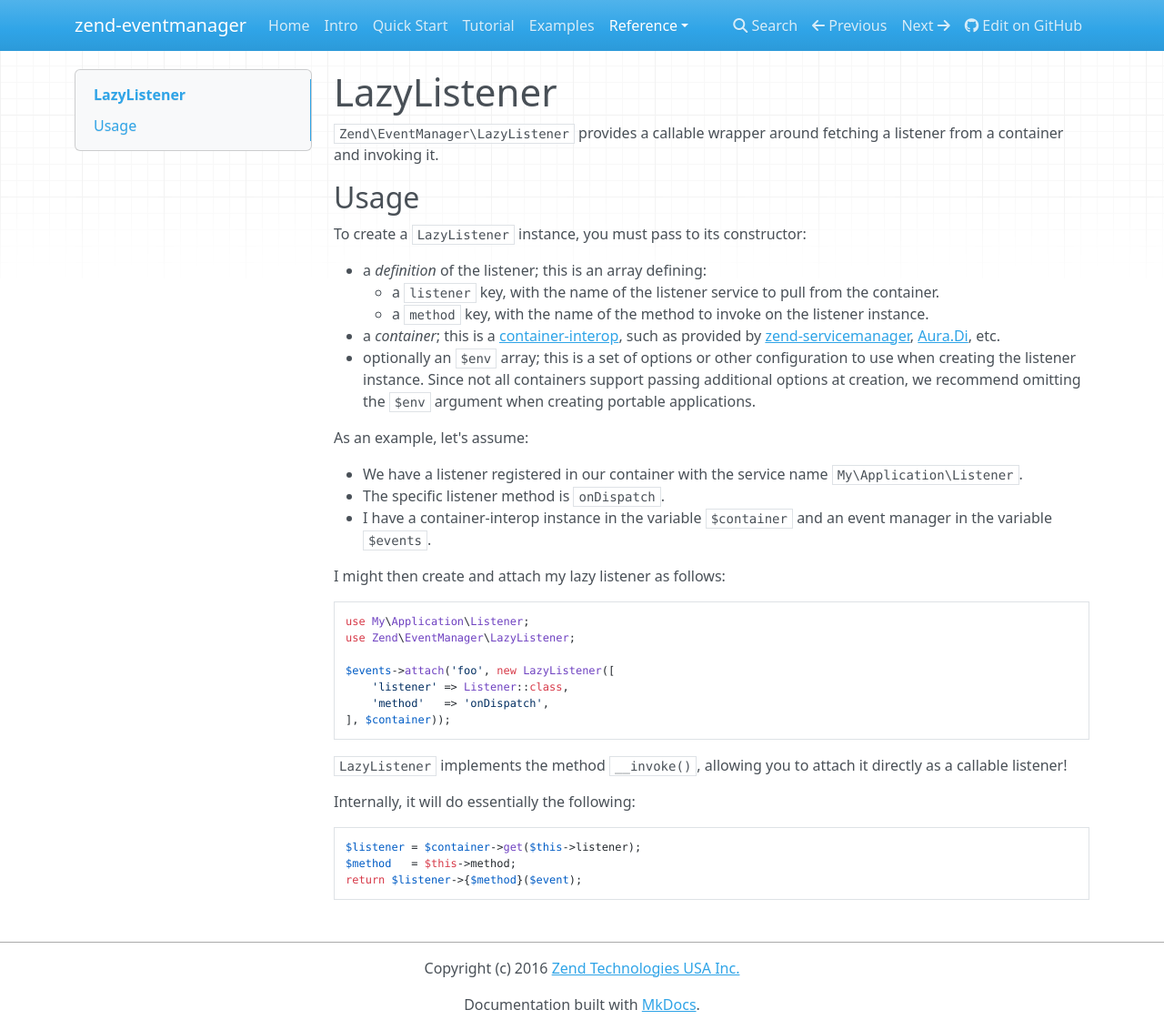
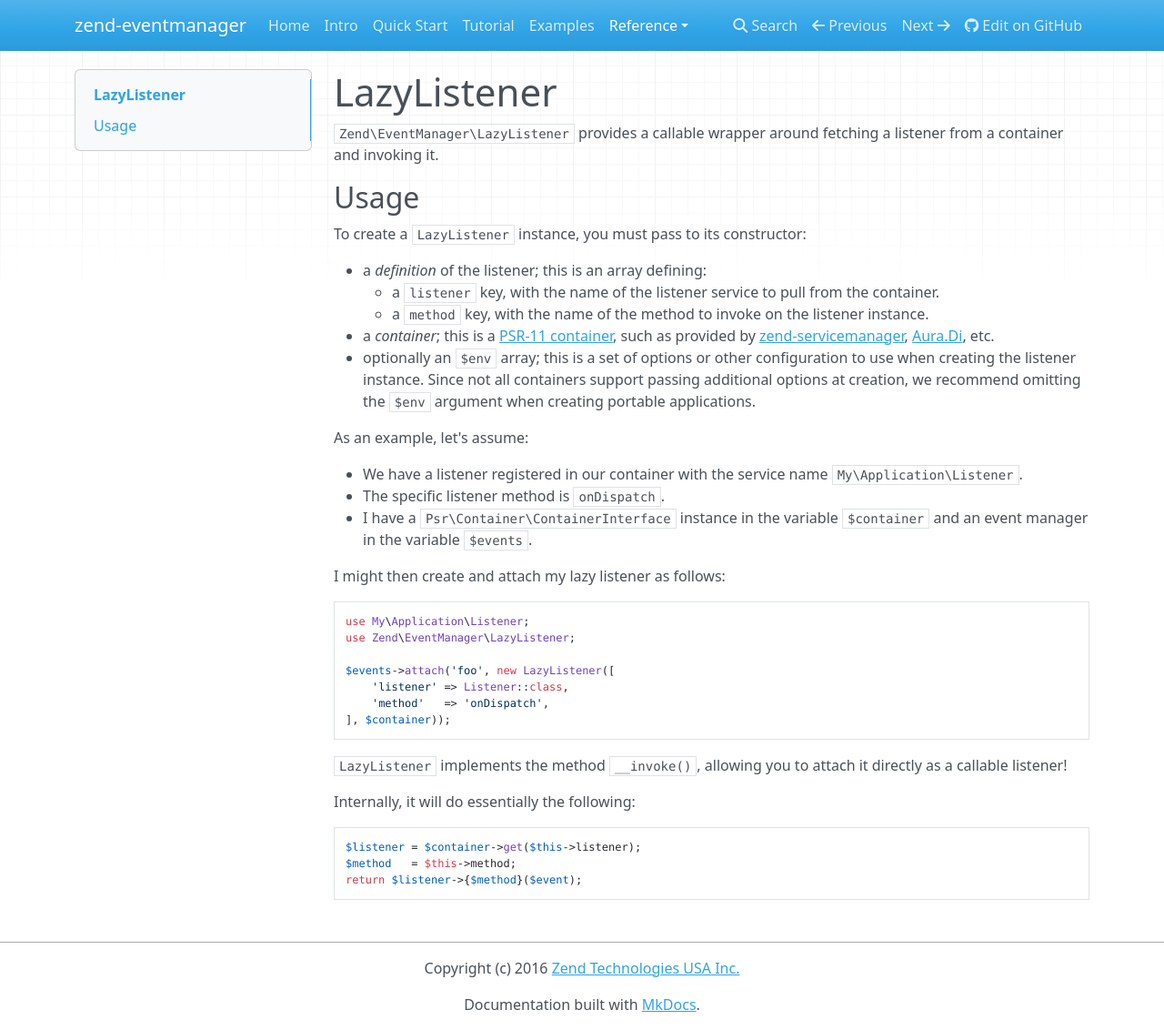
Before and after one commit to zendframework/zend-eventmanager, an MkDocs documentation site: the page built from doc/book/lazy-listeners/lazy-listener.md, in a window 1280 px wide and 1132 px high. Shown: the whole window at 91% size. Built offline with MkDocs 1.6.1, drawn with Linux system fonts in a browser that asks for light colours; nearby versions of some CDN libraries; old or Windows-style settings are respelled for this version of MkDocs.

Commit message:
Update docs for container-interop -> PSR-11 change

```diff
--- a/doc/book/lazy-listeners/lazy-listener.md
+++ b/doc/book/lazy-listeners/lazy-listener.md
@@ -10,7 +10,7 @@ To create a `LazyListener` instance, you must pass to its constructor:
 - a *definition* of the listener; this is an array defining:
     - a `listener` key, with the name of the listener service to pull from the container.
     - a `method` key, with the name of the method to invoke on the listener instance.
-- a *container*; this is a [container-interop](https://github.com/container-interop/container-interop),
+- a *container*; this is a [PSR-11 container](https://github.com/php-fig/container),
   such as provided by
   [zend-servicemanager](https://github.com/zendframework/zend-servicemanager),
   [Aura.Di](https://github.com/auraphp/Aura.Di), etc.
@@ -24,8 +24,8 @@ As an example, let's assume:
 - We have a listener registered in our container with the service name
   `My\Application\Listener`.
 - The specific listener method is `onDispatch`.
-- I have a container-interop instance in the variable `$container` and an event
-  manager in the variable `$events`.
+- I have a `Psr\Container\ContainerInterface` instance in the variable `$container`
+  and an event manager in the variable `$events`.
 
 I might then create and attach my lazy listener as follows:
 
```
Also changed, not shown: doc/book/lazy-listeners/intro.md (+2 -2 lines), doc/book/lazy-listeners/lazy-event-listener.md (+3 -2 lines), doc/book/lazy-listeners/lazy-listener-aggregate.md (+2 -2 lines).
